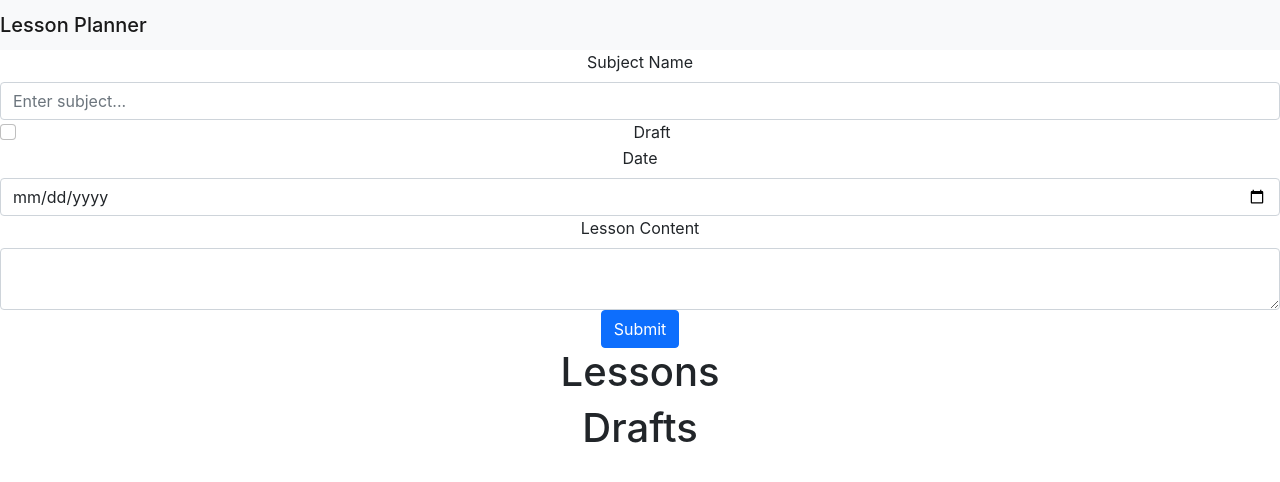
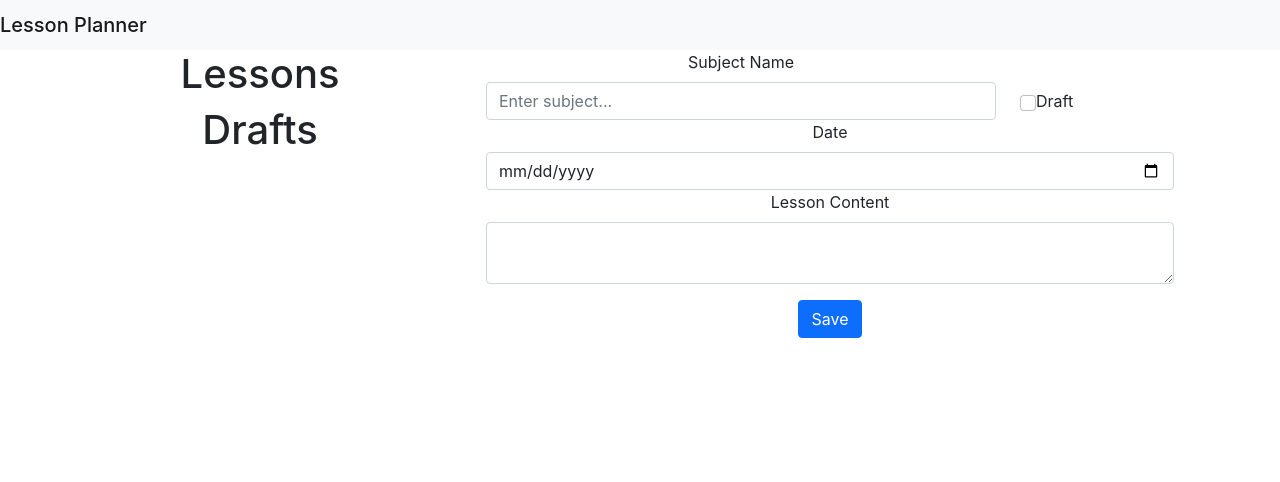
Before and after one commit to khairulsyazwan/lesson-planner, a React (Create React App) app: page / in a window 1280 px wide. Shown: the top 482 px of the page. Built offline with nearby package versions, Linux system fonts and the light colour scheme.

Commit message:
added drafts

```diff
--- a/src/App.js
+++ b/src/App.js
@@ -9,27 +9,25 @@ function App() {
   const [lessons, setLessons] = useState([]);
   const [drafts, setDrafts] = useState([]);
 
-  function addLesson(change) {
-    if (change.draft) {
-      let temp = [...drafts];
-      temp = [...temp, change];
-      setDrafts(temp);
-    } else {
-      let temp = [...lessons];
-      temp = [...temp, change];
-      setLessons(temp);
-    }
-  }
   return (
     <div className="App">
       <Header />
-      <AddNew
-        setLessons={setLessons}
-        lessons={lessons}
-        addLesson={addLesson}
-        drafts={drafts}
-      />
-      <List lessons={lessons} drafts={drafts} />
+      <div className="container">
+        <div className="row">
+          <div className="col-md-4">
+            <List lessons={lessons} drafts={drafts} />
+          </div>
+
+          <div className="col-md-8">
+            <AddNew
+              setLessons={setLessons}
+              lessons={lessons}
+              drafts={drafts}
+              setDrafts={setDrafts}
+            />
+          </div>
+        </div>
+      </div>
     </div>
   );
 }
--- a/src/components/AddNew.js
+++ b/src/components/AddNew.js
@@ -1,32 +1,21 @@
 import React, { useState } from "react";
 
-function AddNew({ addLesson, lessons, drafts }) {
+function AddNew({ lessons, drafts, setLessons, setDrafts }) {
   const [change, setChange] = useState("");
   const [draftCheck, setDraftCheck] = useState(false);
 
+  // console.log(draftCheck);
   function changeHandler(e) {
-    if (draftCheck) {
+    // console.log(change);
     setChange((change) => ({
       ...change,
       [e.target.name]: e.target.value,
-        id: `d${drafts.length + 1}`,
-        draft: draftCheck,
-      }));
-    } else {
-      setChange((change) => ({
-        ...change,
-        [e.target.name]: e.target.value,
-        id: lessons.length + 1,
-        draft: draftCheck,
     }));
   }
 
-    console.log(change);
-  }
-
   function checkBox(e) {
-    setDraftCheck(!draftCheck);
-    console.log(draftCheck);
+    setDraftCheck(e.target.checked);
+    // console.log(draftCheck);
   }
 
   function submitBtn(e) {
@@ -37,11 +26,37 @@ function AddNew({ addLesson, lessons, drafts }) {
     setDraftCheck(false);
   }
 
+  function addLesson(change) {
+    if (draftCheck) {
+      let cTemp = { ...change };
+      cTemp = { ...change, draft: draftCheck, id: `d${drafts.length + 1}` };
+      let temp = [...drafts];
+      temp = [...temp, cTemp];
+      console.log(temp);
+      setDrafts(temp);
+    } else {
+      let cTemp = { ...change };
+      cTemp = { ...change, draft: draftCheck, id: `l${lessons.length + 1}` };
+      let temp = [...lessons];
+      temp = [...temp, cTemp];
+      console.log(temp);
+      setLessons(temp);
+    }
+  }
+
   return (
+    <div className="container text-left">
       <form onSubmit={submitBtn}>
-      <label for="subject" class="form-label">
+        <div className="row">
+          <div className="col-md-9">
+            <label for="subject" class="form-label text-left">
               Subject Name
             </label>
+          </div>
+        </div>
+
+        <div className="row">
+          <div className="col-md-9">
             <input
               type="text"
               onChange={changeHandler}
@@ -50,21 +65,25 @@ function AddNew({ addLesson, lessons, drafts }) {
               id="subject"
               class="form-control"
             />
-
-      <div class="form-check">
+          </div>
+          <div className="col-md-3 d-flex align-items-center">
             <input
               class="form-check-input"
               type="checkbox"
-          value={draftCheck}
               id="draft"
               name="draft"
-          onClick={checkBox}
+              checked={draftCheck}
+              onChange={checkBox}
             />
             <label class="form-check-label" for="draft">
               Draft
             </label>
           </div>
+        </div>
 
+        <div className="row">
+          <div className="col-md-4"></div>
+        </div>
         <label for="date" class="form-label">
           Date
         </label>
@@ -85,10 +104,11 @@ function AddNew({ addLesson, lessons, drafts }) {
           class="form-control"
           id="comments"
         />
-      <button type="submit" class="btn btn-primary">
-        Submit
+        <button type="submit" class="btn btn-primary mt-3">
+          Save
         </button>
       </form>
+    </div>
   );
 }
 
--- a/src/components/List.js
+++ b/src/components/List.js
@@ -2,7 +2,9 @@ import React from "react";
 
 function List({ lessons, drafts }) {
   return (
-    <div>
+    <div className="container">
+      <div className="row">
+        <div className="col-md-12">
           <h1>Lessons</h1>
           {lessons.map((lesson) => {
             return (
@@ -21,6 +23,8 @@ function List({ lessons, drafts }) {
             );
           })}
         </div>
+      </div>
+    </div>
   );
 }
 
```
Also changed, not shown: 1 other file (tests, documents, lock files or other folders). Lines whose indentation alone changed are shown as unchanged.
